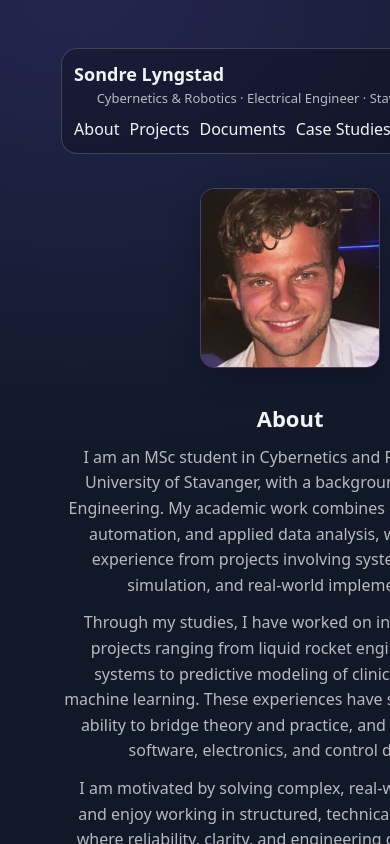
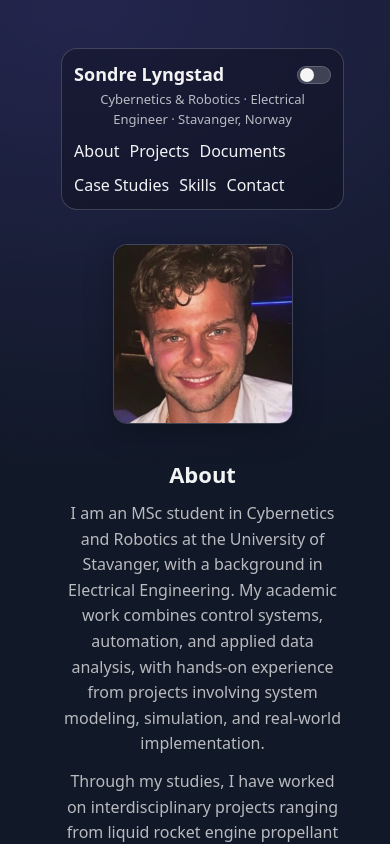
Before and after one commit to solyn00/sondre-portfolio, a Vue app: page / in a window 390 px wide. Shown: the top 844 px of the page. Built offline with nearby package versions, Linux system fonts and the light colour scheme.

Commit message:
fix iphone view

```diff
--- a/src/App.vue
+++ b/src/App.vue
@@ -637,36 +637,6 @@ body.light .themeSwitch .slider {
   padding-top: 16px;
 }
 
-  .header {
-    position: relative;     /* avoid sticky quirks on iOS */
-    top: 0;
-    flex-direction: column;
-    align-items: stretch;
-    gap: 10px;
-    padding: 12px;
-    backdrop-filter: none;  /* optional: helps iOS rendering */
-  }
-
-  .brandTop {
-    justify-content: space-between;
-  }
-
-  .brand .name {
-    font-size: 16px;
-  }
-
-  .brand .title {
-    font-size: 12px;
-    line-height: 1.3;
-  }
-
-  .nav {
-    width: 100%;
-    justify-content: flex-start;
-    gap: 12px;
-  }
-
-
 * { box-sizing: border-box; }
 html {
   scroll-behavior: smooth;
@@ -880,6 +850,8 @@ html, body {
   .nav {
     width: 100%;
     justify-content: flex-start;
+    flex-wrap: wrap;
+    white-space: normal;
   }
 
   .brand .title {
```
